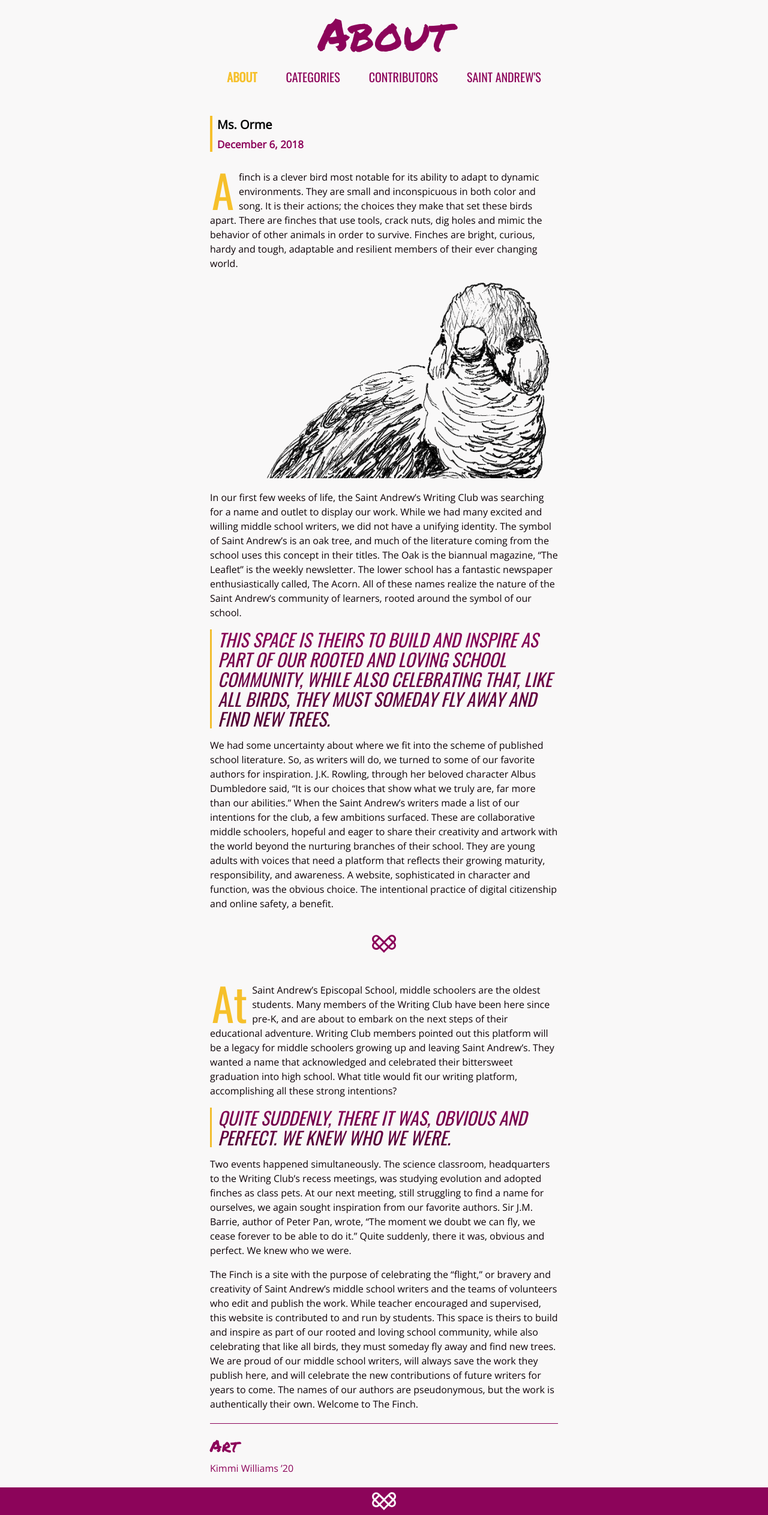
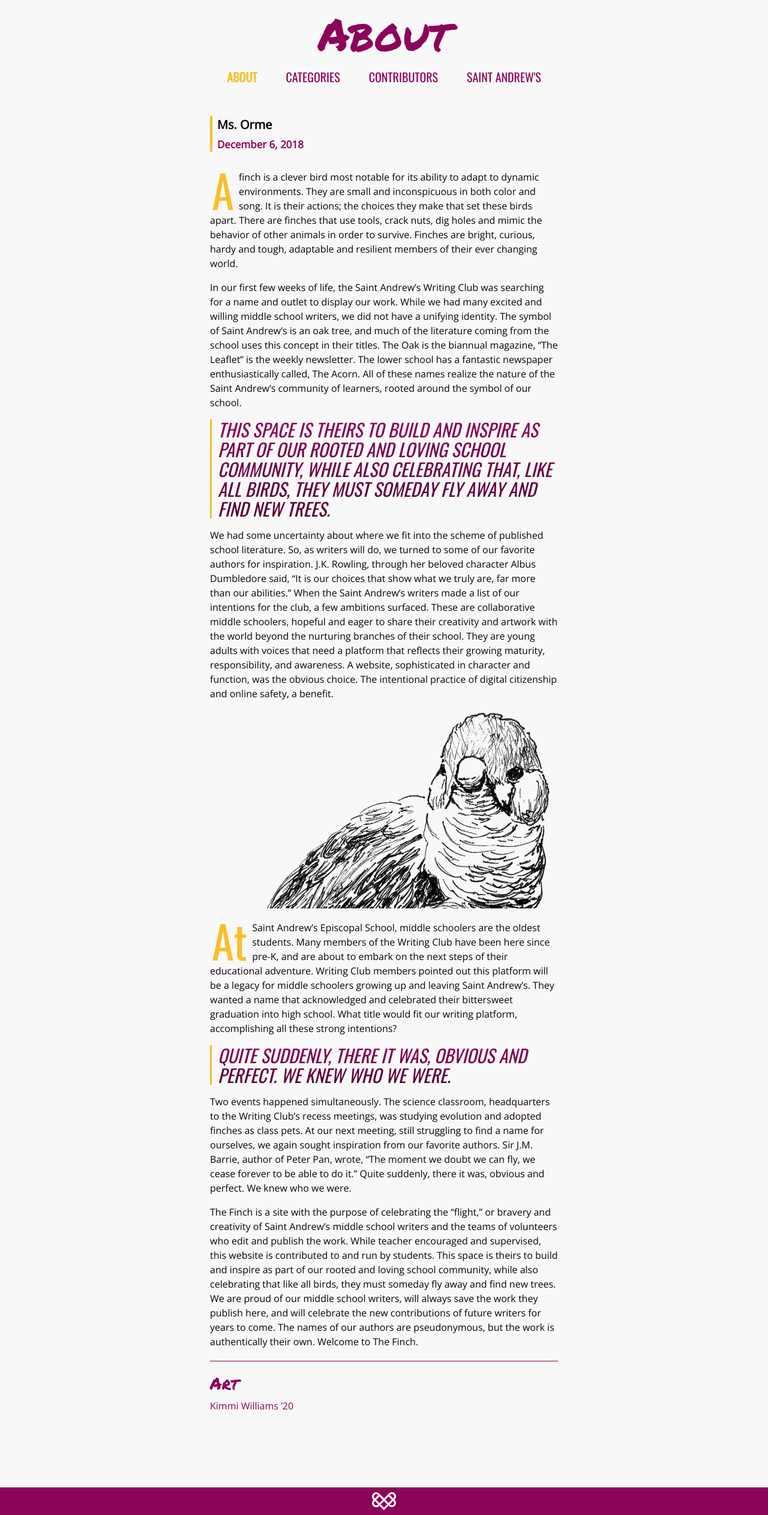
Before and after one commit to TylerAuer/theFinch, a Jekyll site: the page built from about.md, in a window 1280 px wide. Shown: the whole page at 60% size. Built offline with Jekyll 4.4.1, drawn with Linux system fonts in a browser that asks for light colours; nearby versions of some CDN libraries.

Commit message:
move image lower

```diff
--- a/about.md
+++ b/about.md
@@ -8,11 +8,8 @@ artists:
   - Kimmi Williams ’20
 featured-image: /assets/images/the-finch-line-drawing-cropped.png # relative url for main image must begin with "/"
 ---
+
 <span class="dropcap">A</span> finch is a clever bird most notable for its ability to adapt to dynamic environments. They are small and inconspicuous in both color and song. It is their actions; the choices they make that set these birds apart. There are finches that use tools, crack nuts, dig holes and mimic the behavior of other animals in order to survive. Finches are bright, curious, hardy and tough, adaptable and resilient members of their ever changing world.
-
-<div class="feat-img">
-    <img src="{{ page.featured-image }}">
-</div>
 
 In our first few weeks of life, the Saint Andrew’s Writing Club was searching for a name and outlet to display our work. While we had many excited and willing middle school writers, we did not have a unifying identity. The symbol of Saint Andrew’s is an oak tree, and much of the literature coming from the school uses this concept in their titles. The Oak is the biannual magazine, “The Leaflet” is the weekly newsletter. The lower school has a fantastic newspaper enthusiastically called, The Acorn. All of these names realize the nature of the Saint Andrew’s community of learners, rooted around the symbol of our school.
 
@@ -20,7 +17,9 @@ In our first few weeks of life, the Saint Andrew’s Writing Club was searching
 
 We had some uncertainty about where we fit into the scheme of published school literature. So, as writers will do, we turned to some of our favorite authors for inspiration. J.K. Rowling, through her beloved character Albus Dumbledore said, “It is our choices that show what we truly are, far more than our abilities.” When the Saint Andrew’s writers made a list of our intentions for the club, a few ambitions surfaced. These are collaborative middle schoolers, hopeful and eager to share their creativity and artwork with the world beyond the nurturing branches of their school. They are young adults with voices that need a platform that reflects their growing maturity, responsibility, and awareness. A website, sophisticated in character and function, was the obvious choice. The intentional practice of digital citizenship and online safety, a benefit.
 
-{% include section-break.html %}
+<div class="feat-img">
+    <img src="{{ page.featured-image }}">
+</div>
 
 <span class="dropcap">At</span> Saint Andrew’s Episcopal School, middle schoolers are the oldest students. Many members of the Writing Club have been here since pre-K, and are about to embark on the next steps of their educational adventure. Writing Club members pointed out this platform will be a legacy for middle schoolers growing up and leaving Saint Andrew’s. They wanted a name that acknowledged and celebrated their bittersweet graduation into high school. What title would fit our writing platform, accomplishing all these strong intentions?
 
```
